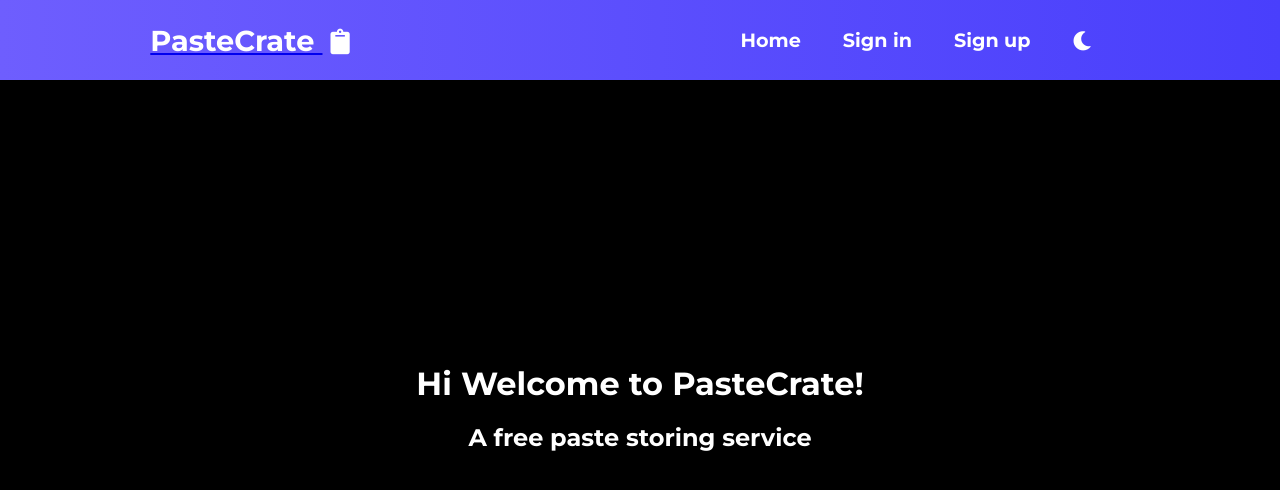
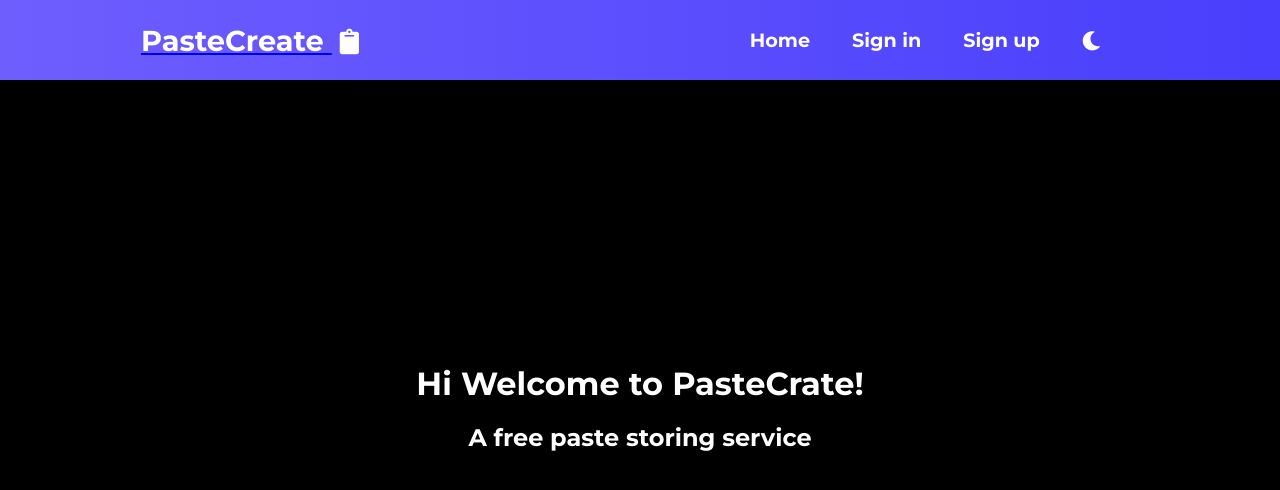
Before and after one commit to Atharva21/PasteCreate, a React (Create React App) app in the folder client/: page /home in a window 1280 px wide. Shown: the top 490 px of the page. Built offline with nearby package versions, Linux system fonts and the light colour scheme.

Commit message:
rename navbar title from pastecrate to pastecreate

```diff
--- a/client/src/components/Navbar.jsx
+++ b/client/src/components/Navbar.jsx
@@ -51,7 +51,7 @@ const Header = ({ isSignedIn, setIsSignedIn }) => {
         <Router>
             <nav className="NavbarItems">
                 <Link to="/home">
-                    <h1 className="navbar-logo">PasteCrate <i className="fas fa-clipboard"></i></h1>
+                    <h1 className="navbar-logo">PasteCreate <i className="fas fa-clipboard"></i></h1>
                 </Link>
                 <div className="menu-icon" onClick={handleClick}>
                     <i className={clicked ? 'fas fa-times' : 'fas fa-bars'}></i>
```
